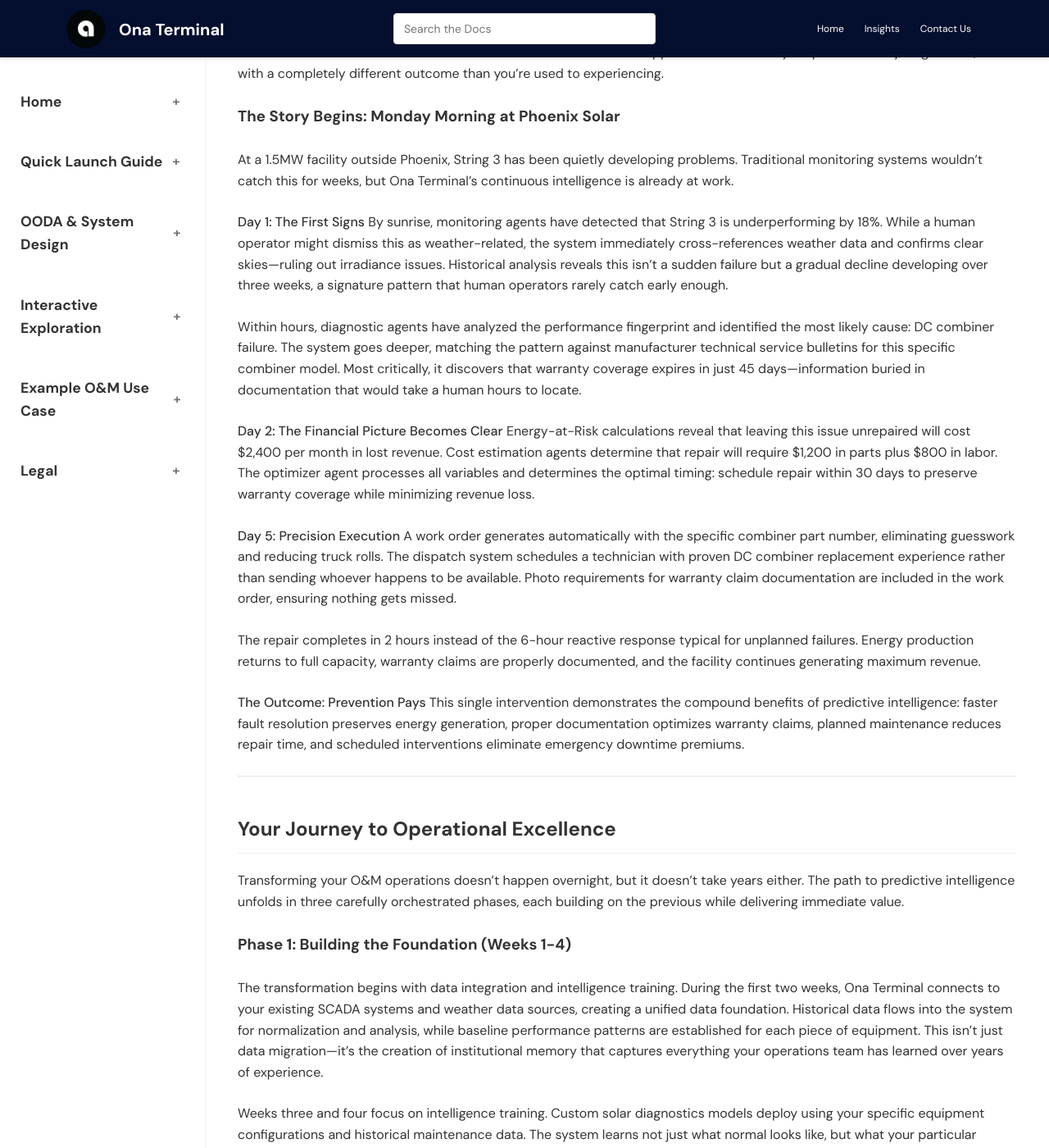
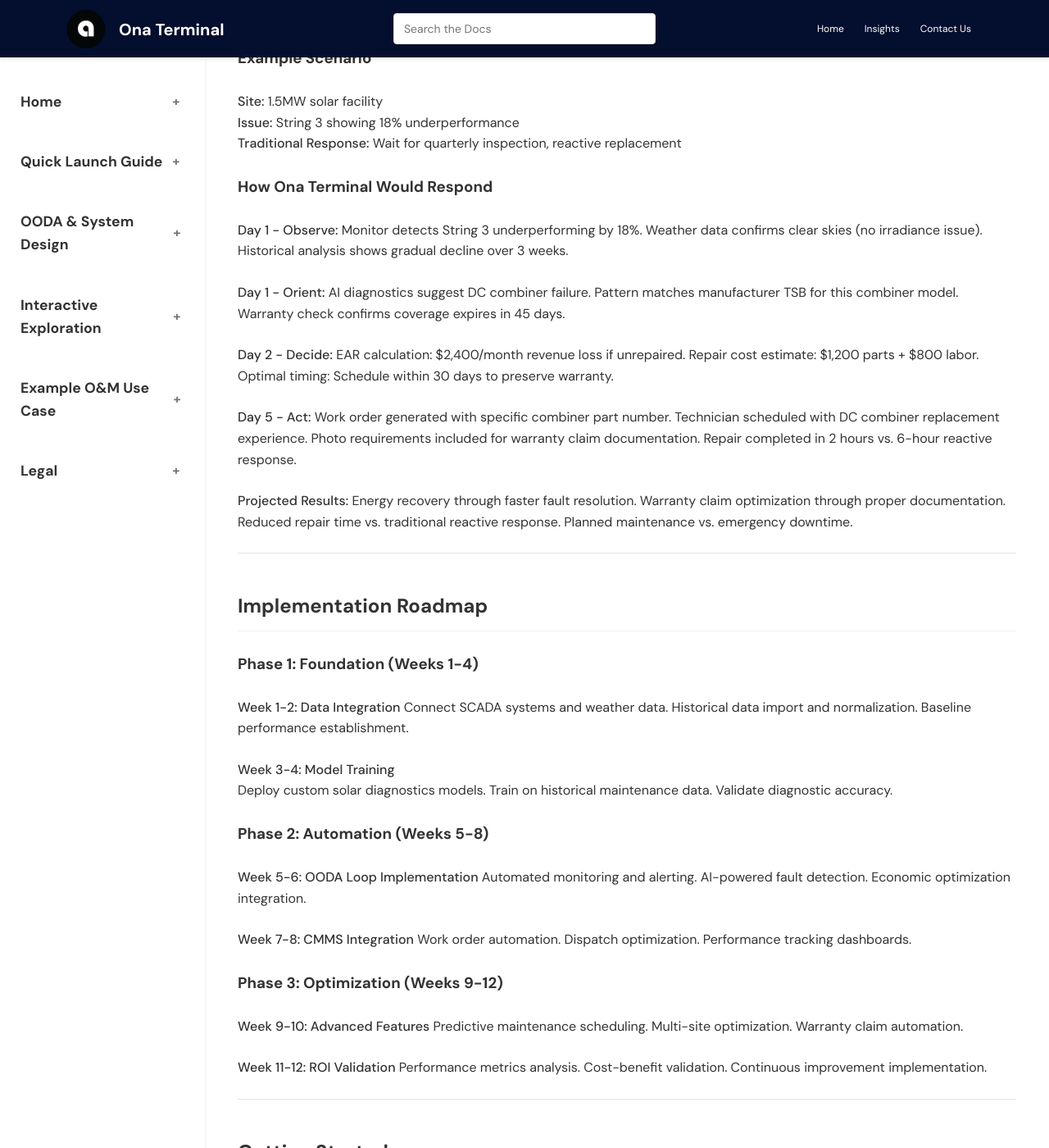
Before and after one commit to AsobaCloud/asobacode.github.io, a Jekyll site: the page built from om-use-case.md, in a window 1280 px wide and 1400 px high, scrolled down 3683 px. Shown: the whole window at 82% size. Built offline with Jekyll 4.4.1, drawn with Linux system fonts in a browser that asks for light colours; comment, search, counter and statistics services are not loaded; some of the changed text lies outside the part shown.

Commit message:
updating case study page

```diff
--- a/om-use-case.md
+++ b/om-use-case.md
@@ -125,78 +125,81 @@ Ona Terminal enables you to create **custom single-use agents** tailored to your
 
 ---
 
-## A Day in the Life: When Intelligence Meets Reality
+## Illustrative Example: String Performance Issue
 
-Let's follow a real scenario as it unfolds—the kind of situation that happens somewhere in your portfolio every single week, but with a completely different outcome than you're used to experiencing.
+### Example Scenario
+{: .fs-6 }
+**Site:** 1.5MW solar facility
+**Issue:** String 3 showing 18% underperformance
+**Traditional Response:** Wait for quarterly inspection, reactive replacement
 
-### The Story Begins: Monday Morning at Phoenix Solar
+### How Ona Terminal Would Respond
 {: .fs-6 }
 
-At a 1.5MW facility outside Phoenix, String 3 has been quietly developing problems. Traditional monitoring systems wouldn't catch this for weeks, but Ona Terminal's continuous intelligence is already at work.
+**Day 1 - Observe:**
+Monitor detects String 3 underperforming by 18%. Weather data confirms clear skies (no irradiance issue). Historical analysis shows gradual decline over 3 weeks.
 
-**Day 1: The First Signs**
-By sunrise, monitoring agents have detected that String 3 is underperforming by 18%. While a human operator might dismiss this as weather-related, the system immediately cross-references weather data and confirms clear skies—ruling out irradiance issues. Historical analysis reveals this isn't a sudden failure but a gradual decline developing over three weeks, a signature pattern that human operators rarely catch early enough.
+**Day 1 - Orient:**
+AI diagnostics suggest DC combiner failure. Pattern matches manufacturer TSB for this combiner model. Warranty check confirms coverage expires in 45 days.
 
-Within hours, diagnostic agents have analyzed the performance fingerprint and identified the most likely cause: DC combiner failure. The system goes deeper, matching the pattern against manufacturer technical service bulletins for this specific combiner model. Most critically, it discovers that warranty coverage expires in just 45 days—information buried in documentation that would take a human hours to locate.
+**Day 2 - Decide:**
+EAR calculation: $2,400/month revenue loss if unrepaired. Repair cost estimate: $1,200 parts + $800 labor. Optimal timing: Schedule within 30 days to preserve warranty.
 
-**Day 2: The Financial Picture Becomes Clear**
-Energy-at-Risk calculations reveal that leaving this issue unrepaired will cost $2,400 per month in lost revenue. Cost estimation agents determine that repair will require $1,200 in parts plus $800 in labor. The optimizer agent processes all variables and determines the optimal timing: schedule repair within 30 days to preserve warranty coverage while minimizing revenue loss.
+**Day 5 - Act:**
+Work order generated with specific combiner part number. Technician scheduled with DC combiner replacement experience. Photo requirements included for warranty claim documentation. Repair completed in 2 hours vs. 6-hour reactive response.
 
-**Day 5: Precision Execution**
-A work order generates automatically with the specific combiner part number, eliminating guesswork and reducing truck rolls. The dispatch system schedules a technician with proven DC combiner replacement experience rather than sending whoever happens to be available. Photo requirements for warranty claim documentation are included in the work order, ensuring nothing gets missed.
-
-The repair completes in 2 hours instead of the 6-hour reactive response typical for unplanned failures. Energy production returns to full capacity, warranty claims are properly documented, and the facility continues generating maximum revenue.
-
-**The Outcome: Prevention Pays**
-This single intervention demonstrates the compound benefits of predictive intelligence: faster fault resolution preserves energy generation, proper documentation optimizes warranty claims, planned maintenance reduces repair time, and scheduled interventions eliminate emergency downtime premiums.
+**Projected Results:**
+Energy recovery through faster fault resolution. Warranty claim optimization through proper documentation. Reduced repair time vs. traditional reactive response. Planned maintenance vs. emergency downtime.
 
 ---
 
-## Your Journey to Operational Excellence
+## Implementation Roadmap
 
-Transforming your O&M operations doesn't happen overnight, but it doesn't take years either. The path to predictive intelligence unfolds in three carefully orchestrated phases, each building on the previous while delivering immediate value.
-
-### Phase 1: Building the Foundation (Weeks 1-4)
+### Phase 1: Foundation (Weeks 1-4)
 {: .fs-6 }
 
-The transformation begins with data integration and intelligence training. During the first two weeks, Ona Terminal connects to your existing SCADA systems and weather data sources, creating a unified data foundation. Historical data flows into the system for normalization and analysis, while baseline performance patterns are established for each piece of equipment. This isn't just data migration—it's the creation of institutional memory that captures everything your operations team has learned over years of experience.
+**Week 1-2: Data Integration**
+Connect SCADA systems and weather data. Historical data import and normalization. Baseline performance establishment.
 
-Weeks three and four focus on intelligence training. Custom solar diagnostics models deploy using your specific equipment configurations and historical maintenance data. The system learns not just what normal looks like, but what your particular inverters, trackers, and environmental conditions mean for performance patterns. Diagnostic accuracy validation ensures the AI understands your operations as well as your most experienced technicians.
+**Week 3-4: Model Training**
+Deploy custom solar diagnostics models. Train on historical maintenance data. Validate diagnostic accuracy.
 
-### Phase 2: Automation Takes Flight (Weeks 5-8)
+### Phase 2: Automation (Weeks 5-8)
 {: .fs-6 }
 
-The second phase brings the OODA loop online with full automation capabilities. During weeks five and six, automated monitoring and alerting systems activate, while AI-powered fault detection begins identifying issues before they become problems. Economic optimization integration ensures that every decision considers financial impact alongside technical requirements.
+**Week 5-6: OODA Loop Implementation**
+Automated monitoring and alerting. AI-powered fault detection. Economic optimization integration.
 
-Weeks seven and eight focus on seamless integration with your existing workflows. Work order automation connects with your CMMS, dispatch optimization aligns with your crew schedules, and performance tracking dashboards provide real-time visibility into the transformation's impact. Your team works with familiar tools enhanced by unprecedented intelligence.
+**Week 7-8: CMMS Integration**
+Work order automation. Dispatch optimization. Performance tracking dashboards.
 
-### Phase 3: Continuous Optimization (Weeks 9-12)
+### Phase 3: Optimization (Weeks 9-12)
 {: .fs-6 }
 
-The final phase unlocks advanced capabilities that compound your operational advantages. Predictive maintenance scheduling evolves from reactive to truly prescriptive, multi-site optimization coordinates resources across your entire portfolio, and warranty claim automation ensures you never miss another opportunity to recover costs.
+**Week 9-10: Advanced Features**
+Predictive maintenance scheduling. Multi-site optimization. Warranty claim automation.
 
-The journey concludes with comprehensive ROI validation through performance metrics analysis and cost-benefit validation. But this isn't really an ending—it's the beginning of continuous improvement implementation that keeps your operations at the leading edge of solar asset management.
+**Week 11-12: ROI Validation**
+Performance metrics analysis. Cost-benefit validation. Continuous improvement implementation.
 
 ---
 
-## Ready to Transform Your Operations?
+## Getting Started
 
-The opportunity to revolutionize your O&M operations is clearer than ever. The question isn't whether predictive intelligence will transform solar asset management—it's whether you'll be among the early adopters who capture competitive advantage or among those who follow later at higher cost.
-
-### If You're Managing Assets
+### For Asset Managers
 {: .fs-6 }
 
-Your immediate next step is understanding exactly how this transformation applies to your specific portfolio. **[Schedule a Portfolio Assessment](mailto:sales@asoba.co?subject=Portfolio%20Assessment%20Request)** to receive a custom ROI analysis based on your actual facilities, equipment mix, and current O&M costs. From there, we'll identify your highest-impact facility for **[Pilot Site Implementation](mailto:sales@asoba.co?subject=Pilot%20Site%20Implementation)**, allowing you to prove the value before committing to portfolio-wide deployment. Once you're convinced by the results, **[Technical Integration](developers.html)** connects our teams to ensure seamless deployment across your operations.
+**[Schedule Portfolio Assessment](mailto:sales@asoba.co?subject=Portfolio%20Assessment%20Request)** - Custom ROI analysis based on your facilities, equipment mix, and current O&M costs. **[Pilot Site Selection](mailto:sales@asoba.co?subject=Pilot%20Site%20Implementation)** - Start with highest-impact facility to prove value before portfolio-wide deployment. **[Technical Integration](developers.html)** - Connect with your engineering team for seamless deployment.
 
-### If You're Leading Technical Implementation
+### For Technical Teams
 {: .fs-6 }
 
-Get hands-on experience immediately with our **[5-Minute Setup](developers.html)** that demonstrates core capabilities on sample data. Then **[Configure Custom Models](loading-models.html)** to deploy your fine-tuned models specific to your equipment and operating environment. Finally, **[Master CLI Commands](using-commands.html)** to learn the OODA workflow tools that will become essential to your daily operations.
+**[5-Minute Setup](developers.html)** - Get hands-on experience with core capabilities on sample data. **[Configure Custom Models](loading-models.html)** - Deploy your fine-tuned models specific to your equipment and operating environment. **[Master CLI Commands](using-commands.html)** - Learn the OODA workflow tools for daily operations.
 
-### If You're Making Investment Decisions
+### For Executives
 {: .fs-6 }
 
-Start with our **[Business Case Calculator](mailto:sales@asoba.co?subject=ROI%20Calculator%20Request)** to receive custom financial analysis based on your portfolio size and current O&M performance. Schedule an **[Executive Demo](mailto:sales@asoba.co?subject=Executive%20Demo%20Request)** to see the solution in action with realistic scenarios from your industry. When you're ready to move forward, **[Implementation Planning](mailto:sales@asoba.co?subject=Implementation%20Planning)** sessions will design a deployment strategy that fits your timeline and risk tolerance.
+**[Business Case Calculator](mailto:sales@asoba.co?subject=ROI%20Calculator%20Request)** - Custom financial analysis based on your portfolio size and current O&M performance. **[Executive Demo](mailto:sales@asoba.co?subject=Executive%20Demo%20Request)** - See the solution in action with realistic scenarios. **[Implementation Planning](mailto:sales@asoba.co?subject=Implementation%20Planning)** - Deployment strategy sessions that fit your timeline and risk tolerance.
 
 ---
 
```
